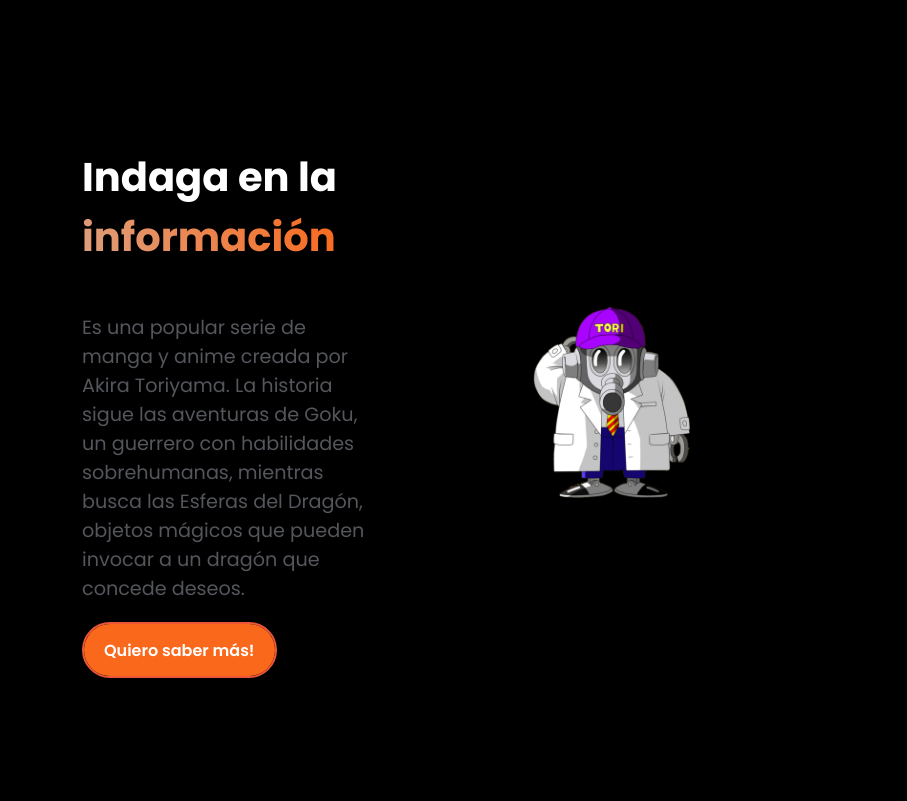
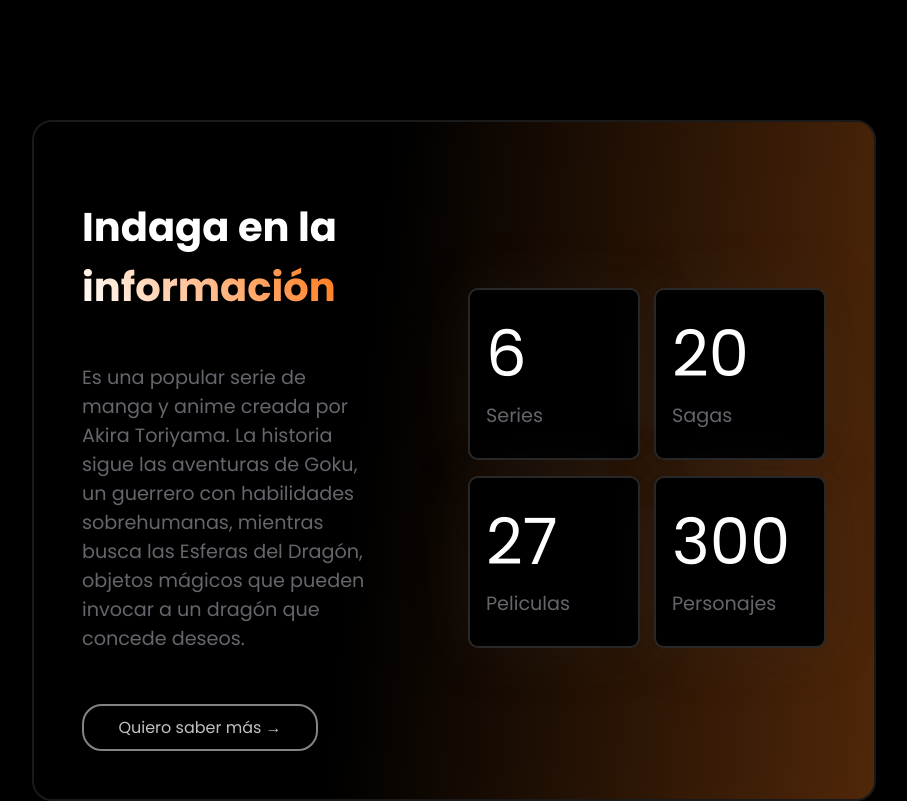
Before and after one commit to Emilyuwu0/dragonball_z, a React (Create React App) app: page / in a window 1280 px wide. Shown: the part 760-1561 px from the top of the page, without its empty margins (186-1093 px from the left). Built offline with nearby package versions, Linux system fonts and the light colour scheme; no server answers.

Commit message:
Fix 🧡

```diff
--- a/src/components/Home/About/index.css
+++ b/src/components/Home/About/index.css
@@ -1,7 +1,7 @@
-
-.about-parent{
+.about-parent {
   margin-top: 8rem;
 }
+
 .about {
   width: 85%;
   margin-left: 0;
@@ -22,9 +22,10 @@
 
 @media (max-width: 500px) {
 
-  .shenlong{
+  .shenlong {
     display: none;
   }
+
   .parent {
     padding: 0;
   }
@@ -38,10 +39,42 @@
   .button-spacing {
     text-align: center;
   }
-  .button-wraper{
+
+  .button-wraper {
     display: flex;
 
   }
 }
 
 @media (min-width: 768px) and (max-width: 1020px) {}
+
+
+.div-flex-about {
+  display: grid;
+  grid-template-columns: repeat(2, 1fr);
+  align-items: center;
+  justify-items: end;
+}
+
+.div-item {
+  height: 8.5rem;
+  width: 8.5rem;
+  border-radius: 10px;
+  padding: 1rem;
+  margin-top: 1rem;
+  display: flex;
+  flex-direction: column;
+  background: black !important;
+    box-shadow: 0 0 60px #33333333;
+    border: 2px solid #292828;
+}
+
+.number-info {
+  font-size: 4rem;
+}
+
+.name-info-data {
+  margin-bottom: 1rem;
+  font-size: 1.2rem;
+
+}
--- a/src/components/Home/About/index.js
+++ b/src/components/Home/About/index.js
@@ -7,6 +7,7 @@
 
 import "./index.css";
 import "../../../styles/App.css";
+import { Link } from "react-router-dom";
 export default function Index() {
   const controls = useAnimation();
 
@@ -30,20 +31,48 @@
     }
   };
 
-  useEffect(() => {
+  /*   useEffect(() => {
     window.addEventListener("scroll", handleScroll);
     return () => window.removeEventListener("scroll", handleScroll);
-  }, []);
+  }, []); */
+
+  const dataInfo = [
+    {
+      id: 1,
+      item: 6,
+      title: "Series",
+    },
+    {
+      id: 2,
+      item: 20,
+      title: "Sagas ",
+    },
+    {
+      id: 3,
+      item: 27,
+      title: "Peliculas",
+    },
+    {
+      id: 4,
+      item: 300 ,
+      title: "Personajes",
+    },
+  ];
+
   return (
     <div className="about-parent">
-      <motion.div
+      {/*   <motion.div
         id="animate-me"
         initial={{ opacity: 0, y: 50 }}
         animate={controls}
         transition={{ duration: 0.6 }}
-      >
+      > */}
+      {/*   <h1 className="title-gradient title-italic">
+          "Nunca te conformes con cómo eres ahora,
+          <span className="text-degrade"> supera tus límites</span>"
+        </h1> */}
       <div className="parents" id="about">
-          <div className="content-parents">
+        <div className="content-parents border-div padding-min">
           <div className="div-left ">
             <h1 className="title-gradient-left">
               Indaga en la
@@ -53,22 +82,27 @@
               Es una popular serie de manga y anime creada por Akira Toriyama.
               La historia sigue las aventuras de Goku, un guerrero con
               habilidades sobrehumanas, mientras busca las Esferas del Dragón,
-                objetos mágicos que pueden invocar a un dragón que concede
-                deseos.
+              objetos mágicos que pueden invocar a un dragón que concede deseos.
             </p>
-              <Button titleButton={"Quiero saber más!"} />
+            <Link className="view-redirect margin-top-min">
+              Quiero saber más →
+            </Link>
           </div>
           <div className="div-right">
-              {" "}
-              <div className="about">
+            <div className="div-flex-about">
 
+                {dataInfo.map((item) => (
+                  <>  <div className="div-item " key={item.id}>
+                    <span className="number-info">{item.item}</span>
+                    <span className="name-info-data subtitle-about">{item.title} </span> </div>
+                  </>
+                ))}
 
-                <img src={Shenlong} alt="shenlong" className="shenlong" />
             </div>
           </div>
         </div>
       </div>
-      </motion.div>
+      {/*       </motion.div> */}
     </div>
   );
 }
--- a/src/components/Home/Footer/index.js
+++ b/src/components/Home/Footer/index.js
@@ -4,7 +4,7 @@
 export default function Footer() {
   return (
     <div className="group-relative">
-      <img src={Chichi} alt="chichi" width={"20%"} />
+     {/*  <img src={Chichi} alt="chichi" width={"20%"} /> */}
       <div>
         <ul class="wrapper">
           <a
--- a/src/components/Home/Pj/index.css
+++ b/src/components/Home/Pj/index.css
@@ -174,16 +174,15 @@
 }
 
 .card-pj {
+  padding: 2rem;
   color: white;
 
   /*   background: url("https://i.pinimg.com/564x/82/d8/57/82d8576676f0e646c37ef4f0446b4b2d.jpg");
  */
-  background: linear-gradient(
-    42deg,
-    rgba(254, 123, 30, 0.8673844537815126) 0%,
-    rgba(80, 39, 9, 1) 0%,
-    rgba(0, 0, 0, 1) 46%
-  );
+  background: linear-gradient(42deg,
+      rgba(254, 123, 30, 0.8673844537815126) 0%,
+      rgba(80, 39, 9, 1) 0%,
+      rgba(0, 0, 0, 1) 46%);
   border: 2px solid #1a1a1a;
   background-position: top;
   border-radius: 10px;
@@ -191,7 +190,7 @@
   cursor: pointer;
   transform-origin: center center;
   transition: all 0.6s cubic-bezier(0.175, 0.885, 0.32, 1.275);
-  transform: rotate(2deg);
+
   align-items: flex-end;
   justify-content: flex-start;
 }
@@ -229,3 +228,56 @@
   rotate: 8deg;
   box-shadow: 0px 3px 187.5px 7.5px rgba(255, 107, 0, 0.4);
 }
+
+
+
+
+
+
+
+
+
+
+.item-pj-card {
+  display: flex;
+  flex-direction: column;
+  justify-content: center;
+  align-items: center;
+  width: 100%;
+  height: 100%;
+
+}
+
+.item-1-pj {
+  margin-bottom: 2rem;
+}
+
+.info-name-pj {
+  display: grid;
+  grid-template-columns: repeat(2, 1fr);
+  width: 100%;
+  margin: auto;
+  justify-content: space-between;
+  grid-column-gap: 20px;
+}
+
+.div-info-pj-data {
+  text-align: left;
+  left: 0;
+  display: block;
+  border: 1px solid;
+  padding: 1rem;
+  border-radius: 10px;
+  height:90%;
+  font-size: 1.5rem;
+}
+
+.title-pj-data{
+  font-size: 3rem;
+  font-weight: 600;
+  display: block;
+  margin-top: 3rem;
+}
+.description-pj-data{
+  padding-top: 1rem;
+}
--- a/src/components/Home/Pj/index.js
+++ b/src/components/Home/Pj/index.js
@@ -14,8 +14,31 @@
         rotate: 0,
       }}
     >
-      <div class="card-pj">
-        <div class="main-content">
+      <div class=" item-pj-card">
+        <div className="item-1-pj">
+          {" "}
+          <img
+            src={character.image}
+            alt={character.name}
+            className="image-card-pj"
+            loading="lazy"
+          />
+        </div>
+        <div className="info-name-pj">
+          <div className=" div-info-pj-data">
+            <span className="title-pj-data">{character.name}</span>
+          </div>
+          <div>
+            {" "}
+            <span className=" div-info-pj-data description-pj-data">{character.ki}
+              <br/>
+              {character.race }
+              <br/>
+              {character.gender}
+              </span>
+          </div>
+        </div>
+        {/*   <div class="main-content">
           <img
             src={character.image}
             alt={character.name}
@@ -26,7 +49,7 @@
         <div class="footer">
           <span className="sub-title">{character.ki} </span>
           {character.name}
-        </div>
+        </div>*/}
       </div>
     </motion.div>
   );
@@ -52,7 +75,6 @@
               <div className="home-experts_grid-number">{character.id}</div>
               <h2>{character.name}</h2>
             </div>
-
             <p className="description-pj ">{character.description}</p>
           </div>
         ))}
--- a/src/components/Home/Planets/index.css
+++ b/src/components/Home/Planets/index.css
@@ -1,45 +1,13 @@
-.parent-divs-planets {
-  display: flex;
-  justify-content: center;
-  padding: 0 20px;
-  box-sizing: border-box;
-  height: 50rem;
-  margin-bottom: 2rem;
-}
+
 
 .img-planets {
   background-image: url("../../../assets/bgnew.png");
   background-size: cover;
 }
 
-.content-planets-div {
-  display: flex;
-  flex-wrap: wrap;
-  width: 100%;
-  max-width: 70%
-}
-
-.one-div-planets {
-  display: flex;
-  justify-content: center;
-  flex: 1 1;
-  flex-direction: column;
-}
-
-.two-div-planets {
-  display: flex;
-  justify-content: flex-end;
-  flex: 1;
-
-}
-
-.div-planets {
-  margin-left: 4rem;
-}
 
 .main {
-  width: 100%;
-  min-height: 100vh;
+
   padding: 0px 0;
   text-align: center;
   overflow: hidden;
--- a/src/components/Home/Planets/index.js
+++ b/src/components/Home/Planets/index.js
@@ -4,20 +4,20 @@
 import "./index.css";
 export default function Planets() {
   return (
-    <div className="img-planets">
-    <div className="parent-divs-planets ">
-      <div className="content-planets-div">
-      <div className="one-div-planets ">
-      <span className="title-generic">Planetas</span>
-        <p>
+    <div >
+    <div className="parents ">
+      <div className="content-parents border-div padding-min ">
+      <div className="div-left padding-min  ">
+      <h1 className="title-generic">Diversidad de <span className="text-degrade">planetas</span></h1>
+        <p className="subtitle-about ">
           En el universo de "Dragon Ball", los planetas juegan un papel crucial
           en la narrativa y el desarrollo de los personajes. La serie, creada
           por Akira Toriyama, presenta una variedad de mundos, cada uno con sus
           propias características, habitantes y culturas.
         </p>
-        <a  className="margin-top-min" href="#">Ver todos los planetas</a>
+        <a  className="margin-top-min view-redirect " href="#">Ver todos los planetas →</a>
       </div>
-      <div className="two-div-planets">
+      <div className="div-right">
         <div className="div-planets">
           <div className="main">
           <div className="randar-box">
--- a/src/styles/Colors.css
+++ b/src/styles/Colors.css
@@ -4,5 +4,5 @@
     --color-accent: #e74c3c;
     --color-background: #ecf0f1;
     --color-text: #2c3e50;
-    --color-subtext: #54565b;
+    --color-subtext: #64666c;
 }
--- a/src/styles/Generic.css
+++ b/src/styles/Generic.css
@@ -12,14 +12,23 @@
   list-style: none;
 }
 
-p{
+p {
   font-size: 1.2rem;
 }
+
+.padding-min{
+  padding: 3rem;
+}
+
+.title-italic {
+  font-style: italic;
+}
+
 .title-generic {
   font-size: 2.5em;
   font-weight: 600;
   display: block;
-  margin-bottom: 4rem;
+  margin-bottom: 2rem;
 }
 
 .title-gradient {
@@ -35,7 +44,7 @@
 }
 
 .text-degrade {
-  background: -webkit-linear-gradient(30deg, #dda07f, #FA681B);
+  background: -webkit-linear-gradient(30deg, #ffffff, #ff7818);
   -webkit-background-clip: text;
   -webkit-text-fill-color: transparent;
 }
@@ -56,13 +65,18 @@
   text-align: left;
 }
 
-.subtitle-about{
+.subtitle-about {
   width: 100%;
-    max-width: 80%;
+  max-width: 80%;
+  text-align: center;
+  color: var(--color-subtext);
+  text-align: left;
+}
 
-    text-align: center;
-    color: var(--color-subtext);
-    text-align: left;
+.border-div {
+  border: 2px solid #1a1a1a;
+  border-radius: 20px;
+  background: linear-gradient(276deg, rgba(254, 123, 30, 0.8673844537815126) 0%, rgba(80, 39, 9, 1) 0%, rgba(0, 0, 0, 1) 60%)
 }
 
 .center-text {
@@ -72,6 +86,16 @@
 .btn-general {
   border-radius: 4rem;
   padding: 0.5rem;
+}
+
+.view-redirect {
+  color: #c1c1c1;
+  border: 2px solid #838383;
+  padding: 9px 16px;
+  border-radius: 20px;
+  text-decoration: none;
+  max-width: 12.5rem;
+  text-align: center;
 }
 
 /* Media Queries para Responsividad */
```
Lines whose indentation alone changed are shown as unchanged.
